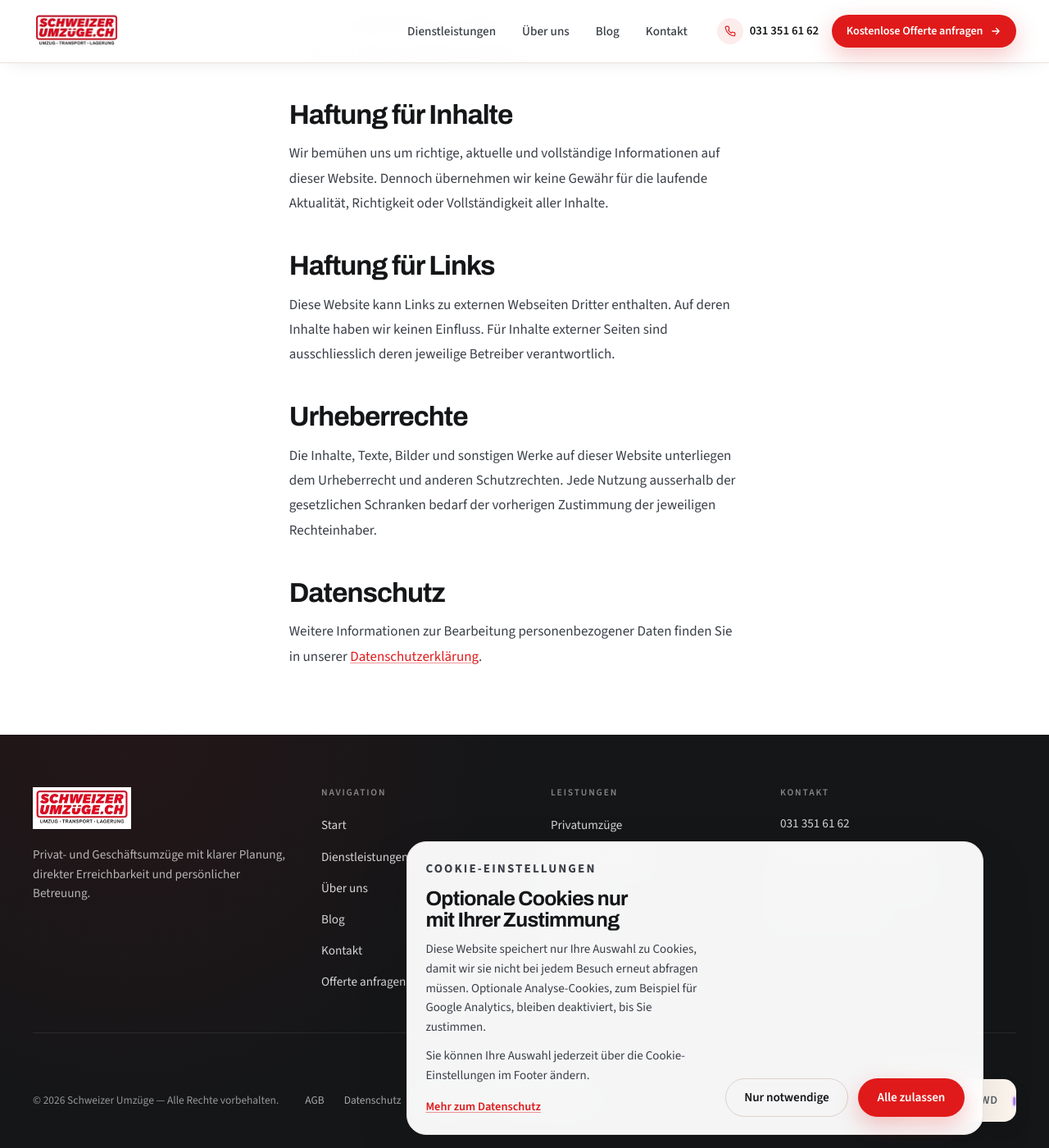
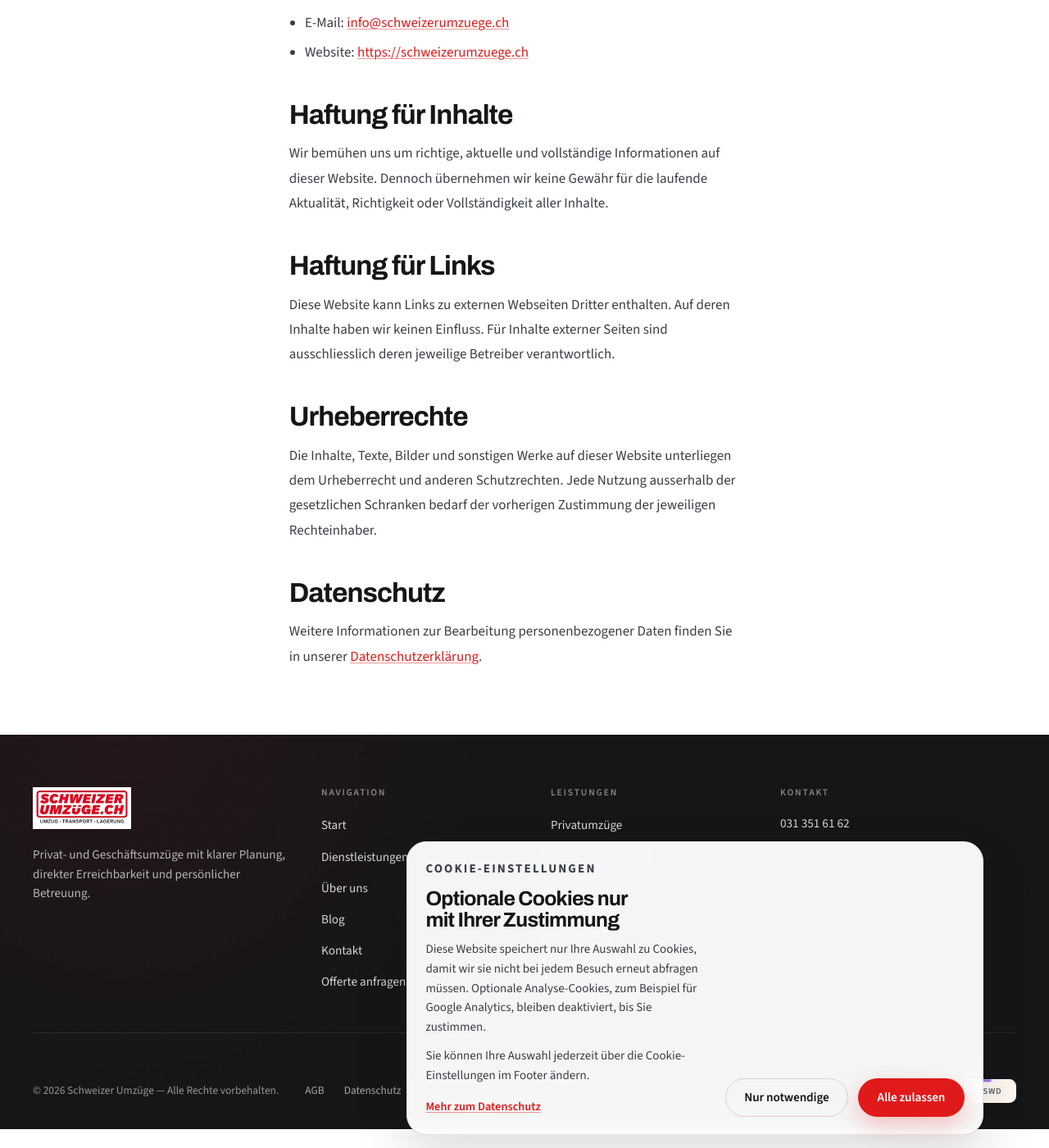
Before and after one commit to perstarke-webdev/schweizerumzuege-site, a Jekyll site: the page built from _pages/impressum.html, in a window 1280 px wide and 1400 px high, scrolled down 826 px. Shown: the whole window at 82% size. Built offline with Jekyll 4.4.1, drawn with Linux system fonts in a browser that asks for light colours.

Commit message:
badge update

```diff
--- a/assets/css/main.scss
+++ b/assets/css/main.scss
@@ -586,16 +586,24 @@
   border-bottom: 1px solid transparent;
   backdrop-filter: blur(12px);
   -webkit-backdrop-filter: blur(12px);
+  will-change: transform;
   transition:
     border-color var(--duration-base) var(--ease-out),
     background-color var(--duration-base) var(--ease-out),
-    box-shadow var(--duration-base) var(--ease-out);
+    box-shadow var(--duration-base) var(--ease-out),
+    transform 280ms var(--ease-out-expo),
+    opacity 220ms var(--ease-out);
 }
 .site-header.is-scrolled,
 .site-header.is-nav-open {
   border-color: var(--color-line);
   background: var(--color-surface-96);
   box-shadow: 0 8px 24px -12px var(--color-black-12);
+}
+.site-header.is-hidden:not(.is-nav-open) {
+  transform: translateY(calc(-100% - 0.75rem));
+  opacity: 0.01;
+  pointer-events: none;
 }
 
 .site-header__inner {
@@ -2284,13 +2292,16 @@
 
 /* Made-by badge — inspired by 8man, signature PSWD detail */
 .site-footer__badge {
+  --badge-orbit-thickness: 3px;
+  --badge-orbit-inset: 1.75px;
+  --badge-orbit-radius: 5.5px;
   position: relative;
   display: inline-flex;
   align-items: center;
-  padding: 0.38rem;
-  border-radius: 0.96rem;
+  padding: 0.24rem;
+  border-radius: 0.52rem;
   background: var(--color-paper);
-  box-shadow: 0 0.5rem 1.5rem -0.5rem var(--color-black-22);
+  box-shadow: 0 0.45rem 1.3rem -0.65rem var(--color-black-22);
   overflow: hidden;
   transition: transform var(--duration-base) var(--ease-out);
 }
@@ -2300,8 +2311,8 @@
   position: absolute;
   top: 0;
   left: 0;
-  width: 16px;
-  height: 3.2px;
+  width: 14px;
+  height: var(--badge-orbit-thickness);
   background: linear-gradient(
     90deg,
     var(--color-badge-accent-transparent) 0%,
@@ -2310,26 +2321,33 @@
     var(--color-badge-accent-transparent) 100%
   );
   border-radius: 999px;
-  offset-path: inset(2.2px round 10px);
+  offset-path: inset(var(--badge-orbit-inset) round var(--badge-orbit-radius));
   offset-anchor: 50% 50%;
   offset-rotate: auto;
   pointer-events: none;
   filter: drop-shadow(0 0 3px var(--color-badge-accent-soft));
-}
-.site-footer__badge::before { animation: badge-orbit-cw 7.1s linear infinite; }
-.site-footer__badge::after { width: 13px; opacity: 0.72; animation: badge-orbit-cw 7.1s linear infinite; animation-delay: -3.55s; }
+  transform-origin: 50% 50%;
+}
+.site-footer__badge::before { animation: badge-orbit-cw 7.8s linear infinite; }
+.site-footer__badge::after {
+  width: 14px;
+  opacity: 0.78;
+  animation: badge-orbit-cw 7.8s linear infinite;
+  animation-delay: -3.9s;
+}
 .site-footer__badge-core {
   position: relative;
   z-index: 1;
   display: inline-flex;
   align-items: center;
-  min-height: 2.3rem;
-  padding: 0.5rem 1rem;
-  border-radius: 0.58rem;
+  min-height: 1.32rem;
+  padding: 0.24rem 0.88rem;
+  border-radius: 0.28rem;
   background: var(--color-paper);
   color: var(--color-graphite);
-  font-size: 0.88rem;
-  letter-spacing: 0.06em;
+  font-size: 0.66rem;
+  line-height: 1;
+  letter-spacing: 0.055em;
   font-weight: 600;
   text-transform: uppercase;
 }
@@ -2337,8 +2355,42 @@
 .site-footer__badge:focus-visible { transform: translateY(-2px); }
 
 @keyframes badge-orbit-cw {
-  from { offset-distance: 0%; }
-  to { offset-distance: 100%; }
+  0% {
+    offset-distance: 0%;
+    transform: scaleX(0.92);
+  }
+  12% {
+    offset-distance: 8%;
+    transform: scaleX(0.88);
+  }
+  24% {
+    offset-distance: 14%;
+    transform: scaleX(0.78);
+  }
+  38% {
+    offset-distance: 31%;
+    transform: scaleX(1.34);
+  }
+  50% {
+    offset-distance: 50%;
+    transform: scaleX(1.52);
+  }
+  62% {
+    offset-distance: 64%;
+    transform: scaleX(1.28);
+  }
+  74% {
+    offset-distance: 70%;
+    transform: scaleX(0.8);
+  }
+  88% {
+    offset-distance: 90%;
+    transform: scaleX(1.42);
+  }
+  100% {
+    offset-distance: 100%;
+    transform: scaleX(0.92);
+  }
 }
 
 @media (max-width: 720px) {
--- a/assets/js/site.js
+++ b/assets/js/site.js
@@ -78,16 +78,41 @@
   // -----------------------------------------------------------------
   // Header scroll state
   // -----------------------------------------------------------------
+  let lastScrollY = Math.max(window.scrollY, 0);
+  let headerTicking = false;
+
   const setHeaderState = () => {
     if (!header) return;
-    if (window.scrollY > 12) {
+    const currentScrollY = Math.max(window.scrollY, 0);
+    const scrollDelta = currentScrollY - lastScrollY;
+    const isPastTop = currentScrollY > 12;
+    const shouldHide = currentScrollY > 140 && scrollDelta > 6 && !header.classList.contains('is-nav-open');
+    const shouldShow = scrollDelta < -4 || currentScrollY <= 24 || header.classList.contains('is-nav-open');
+
+    if (isPastTop) {
       header.classList.add('is-scrolled');
     } else {
       header.classList.remove('is-scrolled');
     }
+
+    if (shouldHide) {
+      header.classList.add('is-hidden');
+    } else if (shouldShow) {
+      header.classList.remove('is-hidden');
+    }
+
+    lastScrollY = currentScrollY;
+    headerTicking = false;
   };
+
+  const queueHeaderState = () => {
+    if (headerTicking) return;
+    headerTicking = true;
+    window.requestAnimationFrame(setHeaderState);
+  };
+
   setHeaderState();
-  window.addEventListener('scroll', setHeaderState, { passive: true });
+  window.addEventListener('scroll', queueHeaderState, { passive: true });
 
   // -----------------------------------------------------------------
   // Mobile navigation
@@ -96,7 +121,10 @@
     if (!navPanel || !navToggle) return;
     navPanel.classList.add('is-open');
     doc.classList.add('has-nav-open');
-    if (header) header.classList.add('is-nav-open');
+    if (header) {
+      header.classList.add('is-nav-open');
+      header.classList.remove('is-hidden');
+    }
     navToggle.setAttribute('aria-expanded', 'true');
     navToggle.setAttribute('aria-label', 'Navigation schließen');
     if (navToggleLabel) navToggleLabel.textContent = 'Navigation schließen';
@@ -110,6 +138,7 @@
     navToggle.setAttribute('aria-expanded', 'false');
     navToggle.setAttribute('aria-label', 'Navigation öffnen');
     if (navToggleLabel) navToggleLabel.textContent = 'Navigation öffnen';
+    queueHeaderState();
   };
 
   if (navToggle && navPanel) {
```
